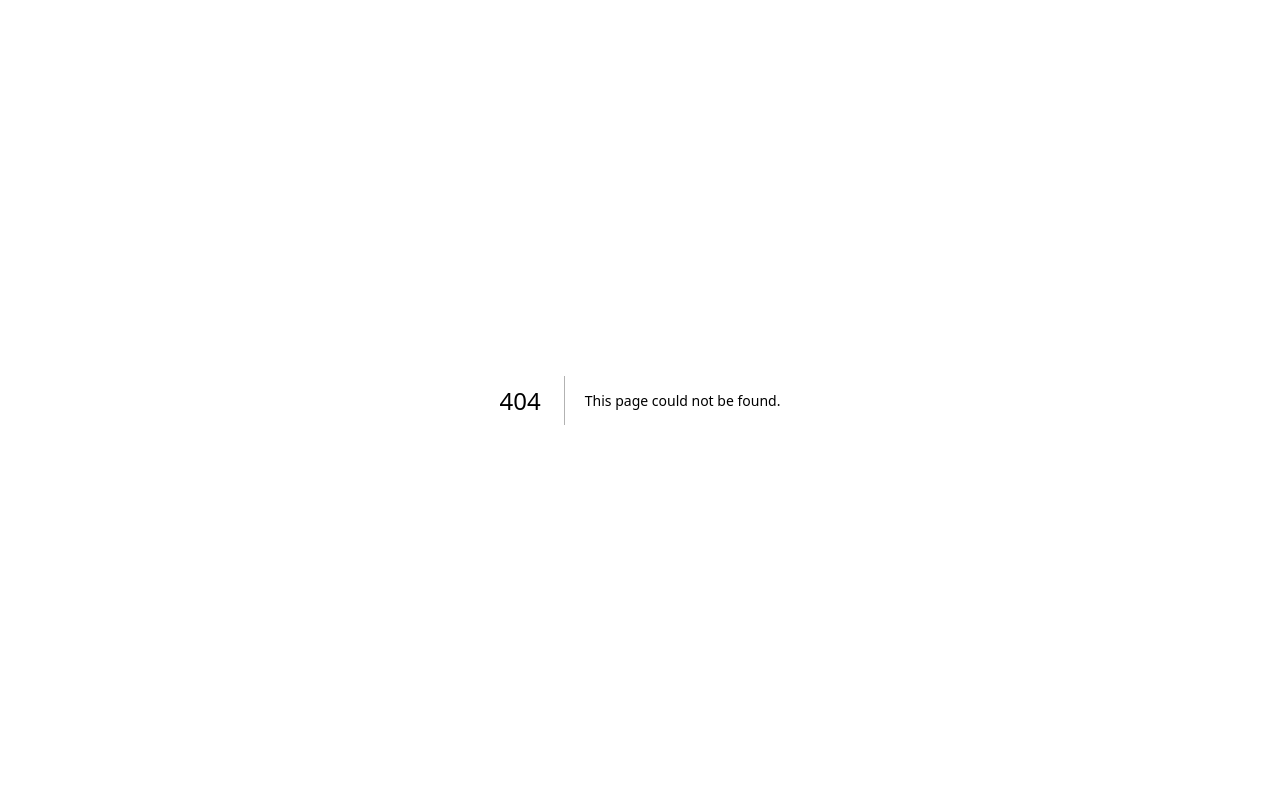
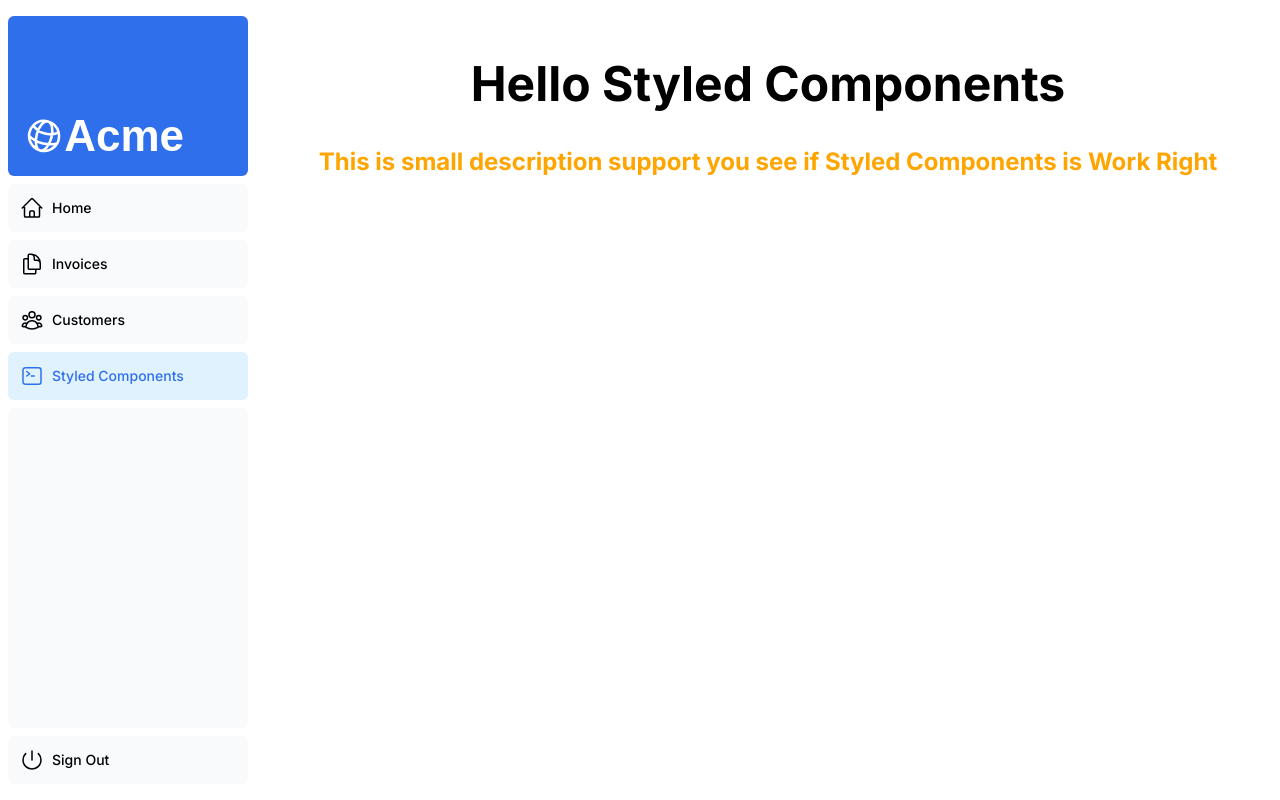
Before and after one commit to itdeveloper97/nextjs-dashboard, a Next.js app: page /dashboard/styled-components in a window 1280 px wide. Before the commit this address had no page. Built offline with nearby package versions, Linux system fonts and the light colour scheme; a web font is replaced by a local one.

Commit message:
[styled-components] added styled components page

```diff
--- /dev/null
+++ b/app/dashboard/styled-components/page.tsx
@@ -0,0 +1,35 @@
+'use client';
+import styled from 'styled-components';
+
+export default function Page() {
+  return (
+    <div>
+      <Flex>
+        <Title>Hello Styled Components</Title>
+        <Description>
+          This is small description support you see if Styled Components is Work
+          Right
+        </Description>
+      </Flex>
+    </div>
+  );
+}
+
+const Title = styled.div`
+  font-size: 48px;
+  text-align: center;
+  font-weight: bold;
+`;
+
+const Flex = styled.div`
+  display: flex;
+  flex-direction: column;
+  gap: 24px;
+`;
+
+const Description = styled.div`
+  color: orange;
+  font-size: 24px;
+  font-weight: bold;
+  text-align: center;
+`;
--- a/app/ui/dashboard/nav-links.tsx
+++ b/app/ui/dashboard/nav-links.tsx
@@ -4,6 +4,7 @@ import {
   UserGroupIcon,
   HomeIcon,
   DocumentDuplicateIcon,
+  CommandLineIcon,
 } from '@heroicons/react/24/outline';
 import clsx from 'clsx';
 import Link from 'next/link';
@@ -19,6 +20,11 @@ const links = [
     icon: DocumentDuplicateIcon,
   },
   { name: 'Customers', href: '/dashboard/customers', icon: UserGroupIcon },
+  {
+    name: 'Styled Components',
+    href: '/dashboard/styled-components',
+    icon: CommandLineIcon,
+  },
 ];
 
 export default function NavLinks() {
```
